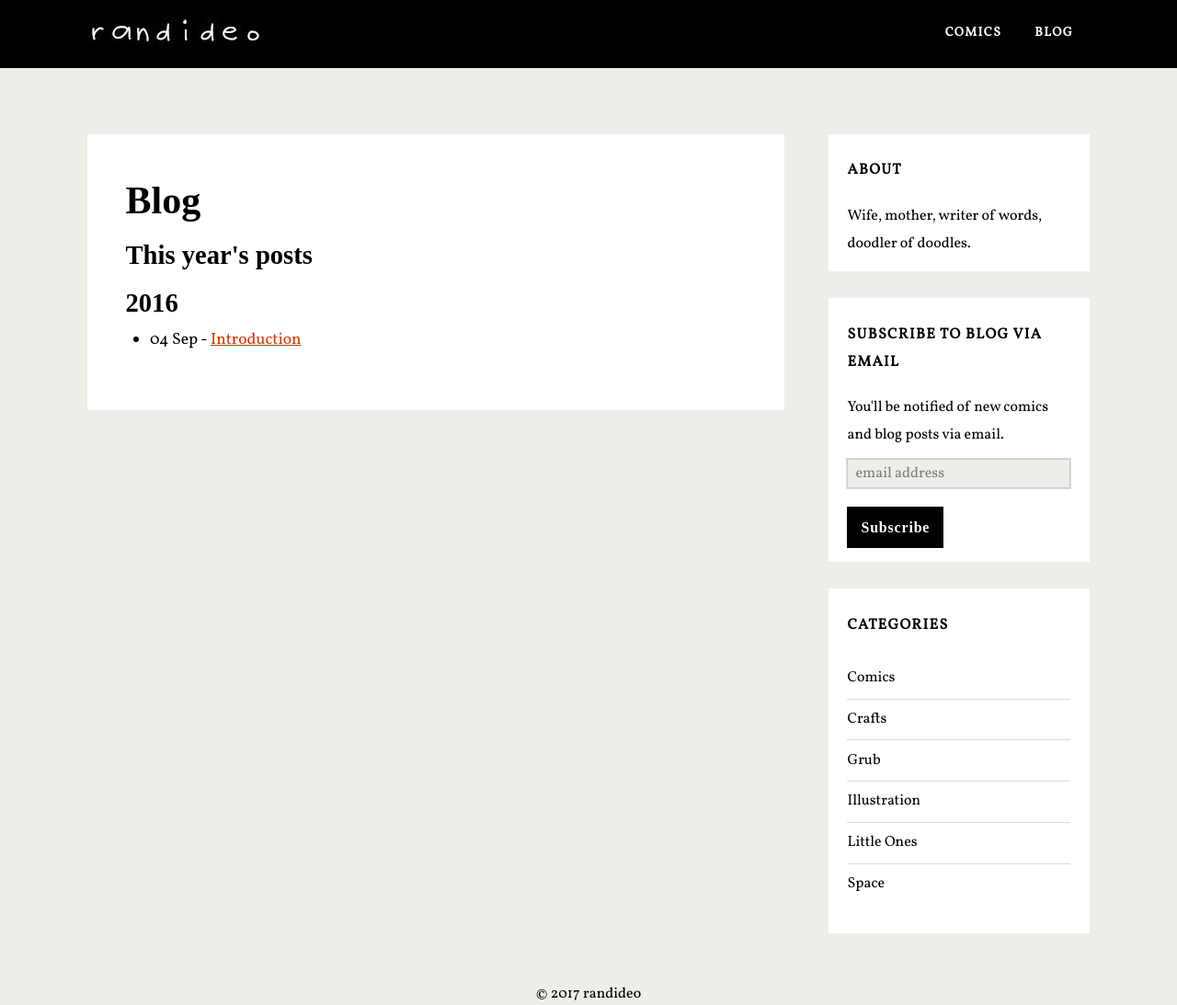
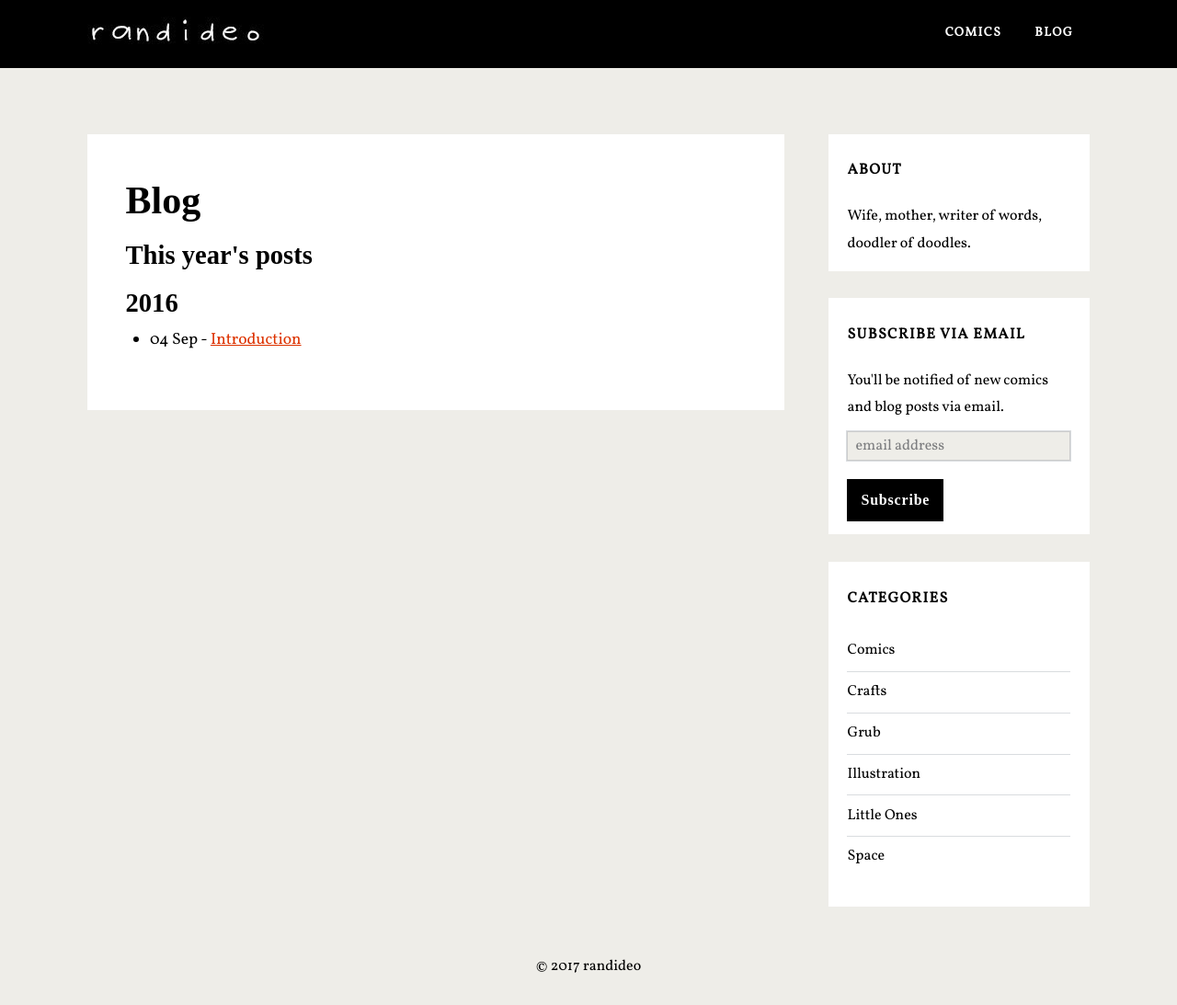
Before and after one commit to randideo/randideo.github.io, a Jekyll site: the page built from blog.html, in a window 1280 px wide. Shown: the whole page at 92% size. Built offline with Jekyll 4.4.1, drawn with Linux system fonts in a browser that asks for light colours; nearby versions of some CDN libraries; some web fonts are replaced; comment, search, counter and statistics services are not loaded; after the commit the page ends 1063 px from its top, so only the background shows below that.

Commit message:
Update sidebar.html

```diff
--- a/_includes/sidebar.html
+++ b/_includes/sidebar.html
@@ -8,7 +8,7 @@
         </div></div>
 
 	 <div class='widget HTML' data-version='1' id='HTML3'>
-             <h2 class='title'>Subscribe to Blog via Email</h2>
+             <h2 class='title'>Subscribe via Email</h2>
              <div style="padding-bottom: 10px;">You'll be notified of new comics and blog posts via email.</div>
   <style>.email-octopus-form-wrapper h2{font-size:20px;margin:0 0 25px 0;}.email-octopus-form-row{margin-bottom:15px;}.email-octopus-form-row label{display:block;}.email-octopus-form-row input{width:100%;padding:8px;height:32px;border:1px solid #ccc;}.email-octopus-form-row-subscribe{margin-top:20px;}.email-octopus-form-row-subscribe button{color:#fff;background-color:#000000;border:0;max-width: 13.875em; padding:8px 15px;font-family: lusitana, serif;
     font-size: 1em;
```
